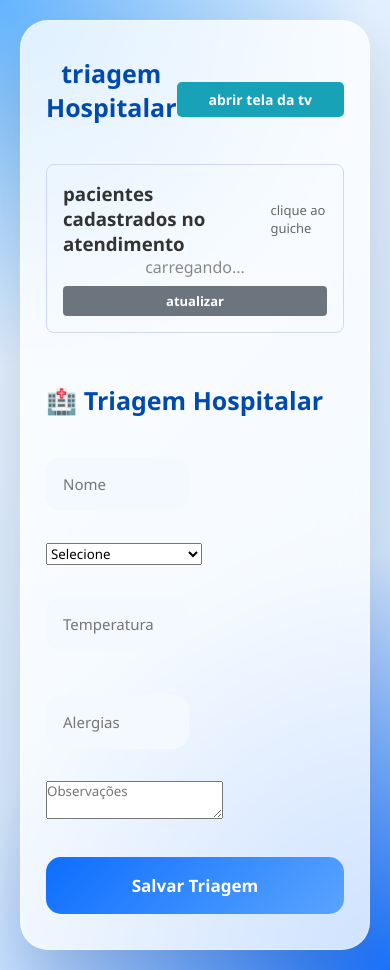
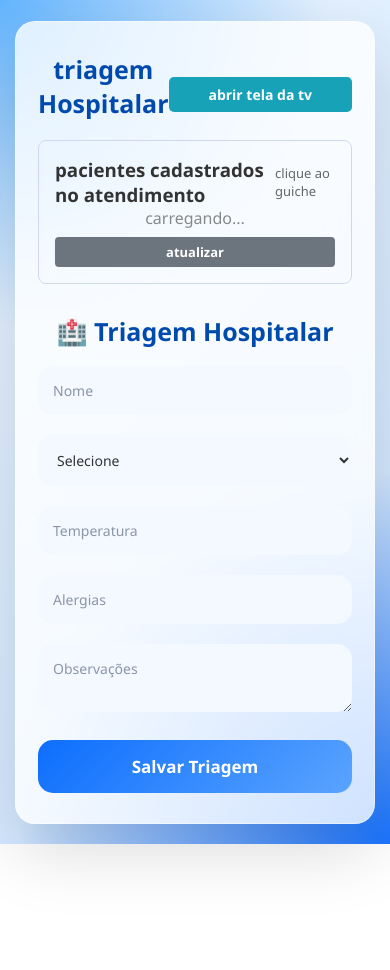
Before and after one commit to kaywz/sentinela, a website: page frontend/triagem.html in a window 390 px wide. After the commit the page ends 844 px from the top, so only its background shows below. Drawn offline with Linux system fonts and the light colour scheme.

Commit message:
Refactor CSS for layout and responsiveness

```diff
--- a/frontend/css/style.css
+++ b/frontend/css/style.css
@@ -2,11 +2,11 @@
         RESET
 =========================== */
 
-*{
-    margin:0;
-    padding:0;
-    box-sizing:border-box;
-    font-family:"Poppins","Segoe UI",sans-serif;
+* {
+    margin: 0;
+    padding: 0;
+    box-sizing: border-box;
+    font-family: "Poppins", "Segoe UI", sans-serif;
 }
 
 
@@ -14,399 +14,425 @@
         FUNDO
 =========================== */
 
-body{
+body {
+    min-height: 100vh;
 
-    min-height:100vh;
+    display: flex;
+    justify-content: center;
+    align-items: center;
 
-    display:flex;
-
-    justify-content:flex-start;
-
-    align-items:center;
-
-    padding-left:80px;
-
-    padding-right:80px;
+    padding: 30px;
 
     background:
-    radial-gradient(circle at top left,#64b5ff 0%,transparent 35%),
-    radial-gradient(circle at bottom right,#1b74ff 0%,transparent 40%),
-    linear-gradient(135deg,#edf6ff,#c8e2ff);
-
+        radial-gradient(
+            circle at top left,
+            #64b5ff 0%,
+            transparent 35%
+        ),
+        radial-gradient(
+            circle at bottom right,
+            #1b74ff 0%,
+            transparent 40%
+        ),
+        linear-gradient(
+            135deg,
+            #edf6ff,
+            #c8e2ff
+        );
 }
 
 
 /* ===========================
-        CARD LOGIN
+        CARD
 =========================== */
 
+.container {
+    width: 600px;
+    max-width: 100%;
 
-.container{
+    padding: 45px;
 
-    width:900px;
-    max-width:100%;
-    padding:45px;
+    display: flex;
+    flex-direction: column;
+    align-items: stretch;
 
-    display:flex;
-    flex-wrap:wrap;
-    align-items:center;
-    gap:20px;
+    gap: 0;
 
-    border-radius:28px;
+    border-radius: 28px;
 
-    background:
-    rgba(255,255,255,.78);
+    background: rgba(255, 255, 255, 0.78);
 
-    backdrop-filter:blur(20px);
+    backdrop-filter: blur(20px);
 
-    border:1px solid rgba(255,255,255,.4);
+    border: 1px solid rgba(255, 255, 255, 0.4);
 
     box-shadow:
-    0 25px 70px rgba(0,0,0,.15);
+        0 25px 70px rgba(0, 0, 0, 0.15);
 
-    animation:entrada .7s ease;
+    animation: entrada 0.7s ease;
 }
 
 
+/* ===========================
+        ANIMAÇÃO
+=========================== */
 
-/* Entrada */
+@keyframes entrada {
 
-@keyframes entrada{
-
-    from{
-
-        opacity:0;
-
-        transform:translateY(30px);
-
+    from {
+        opacity: 0;
+        transform: translateY(30px);
     }
 
-
-    to{
-
-        opacity:1;
-
-        transform:translateY(0);
-
+    to {
+        opacity: 1;
+        transform: translateY(0);
     }
 
 }
-
 
 
 /* ===========================
         LOGO
 =========================== */
 
+.logo {
 
-.logo{
+    width: 110px;
+    height: 110px;
 
-    width:110px;
+    margin: 0 auto 25px;
 
-    height:110px;
-
-
-    margin:0 auto 25px;
-
-
-    border-radius:50%;
-
+    border-radius: 50%;
 
     background:
+        linear-gradient(
+            135deg,
+            #0d6efd,
+            #59a7ff
+        );
 
-    linear-gradient(135deg,#0d6efd,#59a7ff);
+    display: flex;
 
-
-    display:flex;
-
-    justify-content:center;
-
-    align-items:center;
-
+    justify-content: center;
+    align-items: center;
 
     box-shadow:
-
-    0 15px 35px rgba(13,110,253,.45);
-
-
+        0 15px 35px rgba(13, 110, 253, 0.45);
 }
 
 
+/* ===========================
+        CRUZ MÉDICA
+=========================== */
 
-/* Cruz médica */
+.cross {
 
+    width: 22px;
+    height: 60px;
 
-.cross{
+    background: white;
 
-    width:22px;
+    border-radius: 5px;
 
-    height:60px;
-
-
-    background:white;
-
-
-    border-radius:5px;
-
-
-    position:relative;
-
+    position: relative;
 }
 
 
+.cross::after {
 
-.cross::after{
+    content: "";
 
-    content:"";
+    position: absolute;
 
+    width: 60px;
+    height: 22px;
 
-    position:absolute;
+    background: white;
 
+    top: 19px;
+    left: -19px;
 
-    width:60px;
-
-    height:22px;
-
-
-    background:white;
-
-
-    top:19px;
-
-    left:-19px;
-
-
-    border-radius:5px;
-
+    border-radius: 5px;
 }
 
 
-
 /* ===========================
-            TITULO
+        TÍTULO
 =========================== */
 
+h1,
+h2 {
 
-h2{
+    color: #004aad;
 
-    color:#004aad;
+    font-size: 30px;
 
+    text-align: center;
 
-    font-size:30px;
-
-
-    text-align:center;
-
-
-    margin-bottom:8px;
-
-
+    margin-bottom: 8px;
 }
 
 
-.subtitulo{
+.subtitulo {
 
-    text-align:center;
+    text-align: center;
 
+    color: #7a869a;
 
-    color:#7a869a;
+    margin-bottom: 25px;
 
-
-    margin-bottom:30px;
-
-
+    font-size: 15px;
 }
 
 
-
 /* ===========================
-            INPUTS
+        CAMPOS
 =========================== */
 
+/*
+   TODOS OS CAMPOS FICAM
+   UM EMBAIXO DO OUTRO
+*/
 
-input{
+input,
+select,
+textarea {
 
-    width:48%;
+    width: 100%;
 
-    padding:17px;
+    display: block;
 
-    margin:12px 0;
+    padding: 17px;
 
-    border:none;
+    margin: 10px 0;
 
-    border-radius:15px;
+    border: none;
 
-    background:#f4f8ff;
+    border-radius: 15px;
 
-    font-size:15px;
+    background: #f4f8ff;
 
-    transition:.35s;
+    font-size: 15px;
+
+    color: #333;
+
+    transition: 0.35s;
 }
 
 
+/* ===========================
+        HOVER
+=========================== */
 
-input:hover{
+input:hover,
+select:hover,
+textarea:hover {
 
-
-    background:#eef5ff;
-
-
+    background: #eef5ff;
 }
 
 
+/* ===========================
+        FOCO
+=========================== */
 
-input:focus{
+input:focus,
+select:focus,
+textarea:focus {
+
+    outline: none;
+
+    background: white;
+
+    transform: scale(1.01);
+
+    box-shadow:
+        0 0 0 4px rgba(13, 110, 253, 0.15);
+}
 
 
-    outline:none;
+/* ===========================
+        PLACEHOLDER
+=========================== */
+
+input::placeholder,
+textarea::placeholder {
+
+    color: #8a96a8;
+}
 
 
-    background:white;
+/* ===========================
+        SELECT
+=========================== */
 
+select {
 
-    transform:scale(1.02);
-
-
-    box-shadow:
-
-    0 0 0 4px rgba(13,110,253,.15);
-
+    cursor: pointer;
 
 }
-
 
 
 /* ===========================
         BOTÃO
 =========================== */
 
+button {
 
-button{
+    width: 100%;
 
-    width:100%;
+    padding: 17px;
 
-    padding:17px;
+    margin-top: 18px;
 
-    margin-top:18px;
+    border: none;
 
-    border:none;
-
-    border-radius:15px;
+    border-radius: 15px;
 
     background:
-    linear-gradient(135deg,#0d6efd,#5aa4ff);
+        linear-gradient(
+            135deg,
+            #0d6efd,
+            #5aa4ff
+        );
 
-    color:white;
+    color: white;
 
-    font-size:17px;
+    font-size: 17px;
 
-    font-weight:600;
+    font-weight: 600;
 
-    cursor:pointer;
+    cursor: pointer;
 
-    transition:.35s;
+    transition: 0.35s;
 }
 
 
+button:hover {
 
-button:hover{
-
-
-    transform:translateY(-3px);
-
+    transform: translateY(-3px);
 
     box-shadow:
-
-    0 15px 35px rgba(13,110,253,.35);
-
-
+        0 15px 35px rgba(13, 110, 253, 0.35);
 }
 
 
+button:active {
 
-button:active{
+    transform: scale(0.98);
+}
 
 
-    transform:scale(.98);
+button:disabled {
+
+    opacity: 0.7;
+
+    cursor: not-allowed;
+
+    transform: none;
+}
 
 
+/* ===========================
+        MENSAGEM
+=========================== */
+
+#mensagem {
+
+    text-align: center;
+
+    margin-top: 15px;
+
+    font-size: 14px;
 }
 
+
+.erro {
+
+    color: #d32f2f;
+}
+
+
+.sucesso {
+
+    color: #2e7d32;
+}
 
 
 /* ===========================
         FOOTER
 =========================== */
 
+.footer {
 
-.footer{
+    margin-top: 25px;
 
+    text-align: center;
 
-    margin-top:25px;
+    color: #6b7280;
 
-
-    text-align:center;
-
-
-    color:#6b7280;
-
-
-    font-size:13px;
-
-
+    font-size: 13px;
 }
-
 
 
 /* ===========================
         RESPONSIVO
 =========================== */
 
+@media (max-width: 600px) {
 
-@media(max-width:500px){
+    body {
 
-
-    body{
-
-        padding:20px;
+        padding: 15px;
 
     }
 
 
+    .container {
 
-    .container{
+        width: 100%;
 
+        padding: 30px 22px;
 
-        width:100%;
-
-
-        padding:35px 25px;
-
+        border-radius: 20px;
 
     }
 
 
+    .logo {
 
-    .logo{
+        width: 90px;
+        height: 90px;
 
-
-        width:90px;
-
-
-        height:90px;
-
+        margin-bottom: 20px;
 
     }
 
 
+    h1,
+    h2 {
 
-    h2{
-
-
-        font-size:25px;
-
+        font-size: 25px;
 
     }
 
 
+    input,
+    select,
+    textarea {
+
+        padding: 15px;
+
+        font-size: 14px;
+
     }
+
+
+    button {
+
+        padding: 15px;
+
+    }
+
+}
```
Lines whose indentation alone changed are shown as unchanged.
